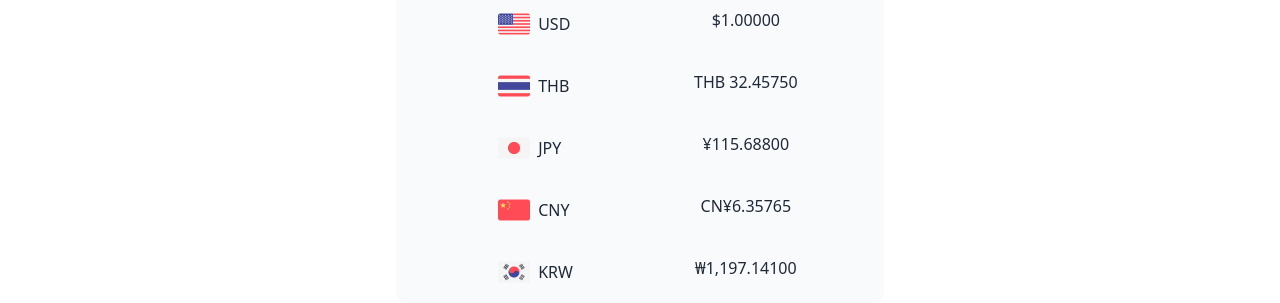
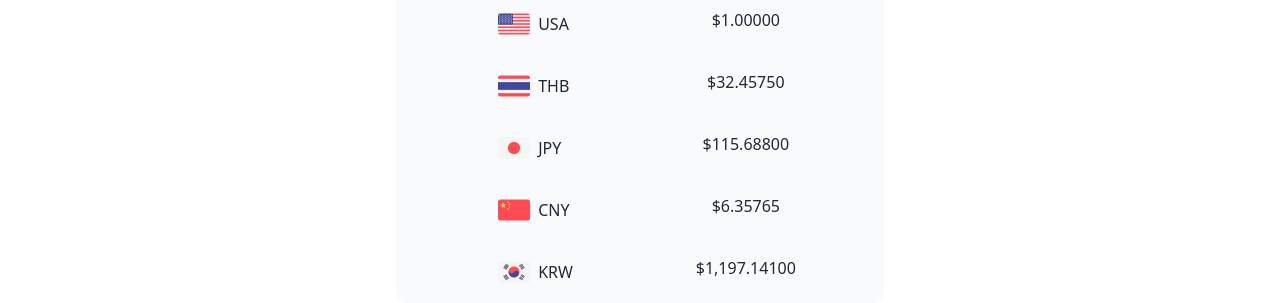
Before and after one commit to jirasin-c/mod-exchange, a Vue app: page / in a window 1280 px wide. Shown: the part 588-891 px from the top of the page. Built offline with nearby package versions, Linux system fonts and the light colour scheme; what vue-sweetalert2 would draw is missing.

Commit message:
reset code

```diff
--- a/src/App.vue
+++ b/src/App.vue
@@ -1,10 +1,9 @@
 <script setup>
 import { ref, reactive, computed } from "vue";
 import Swal from "sweetalert2";
-
 const baseUSD = reactive([
   {
-    name: "USD",
+    name: "USA",
     rate: 1,
     img: "images/USA.png",
   },
@@ -51,12 +50,10 @@ const crypto = reactive([
     img: "images/BNB.png",
   },
 ]);
-
 const currenFrom = ref("");
 const currenTo = ref("");
 const amount = ref("");
 const tranferAmount = ref("");
-
 const calExchange = (from, to) => {
   // console.log(`from ${from} : to ${to} : amount ${amount.value}`)
   // console.log(baseUSD[`${to}`])
@@ -78,7 +75,6 @@ const calExchange = (from, to) => {
     });
   }
 };
-
 const calExchangCrypto = (from, to) => {
   let countryTo = crypto.filter((value) => value.name == [`${to}`])[0];
   let countryFrom = crypto.filter((value) => value.name == [`${from}`])[0];
@@ -93,7 +89,6 @@ const calExchangCrypto = (from, to) => {
     });
   }
 };
-
 const switchCurren = (from, to) => {
   let swap = from;
   let swap2 = to;
@@ -106,7 +101,6 @@ const remainingExchange = computed(() =>
 );
 const isToggle = ref(false);
 const showCrypto = () => (isToggle.value = !isToggle.value);
-
 const remainingExchangeCrypto = computed(() =>
   crypto.filter((currency) => currency.name != currenFrom.value)
 );
@@ -244,7 +238,7 @@ const remainingExchangeCrypto = computed(() =>
           {{
             new Intl.NumberFormat("en-US", {
               style: "currency",
-              currency: `${value.name}`,
+              currency: "USD",
               minimumFractionDigits: 5,
             }).format(value.rate)
           }}
```
